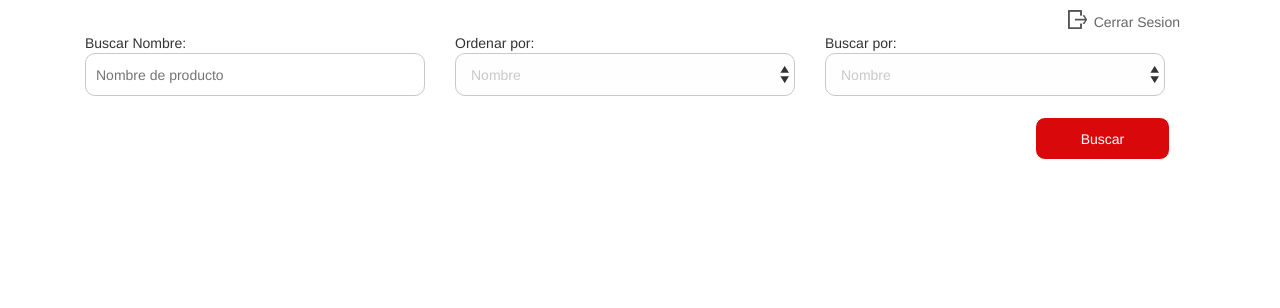
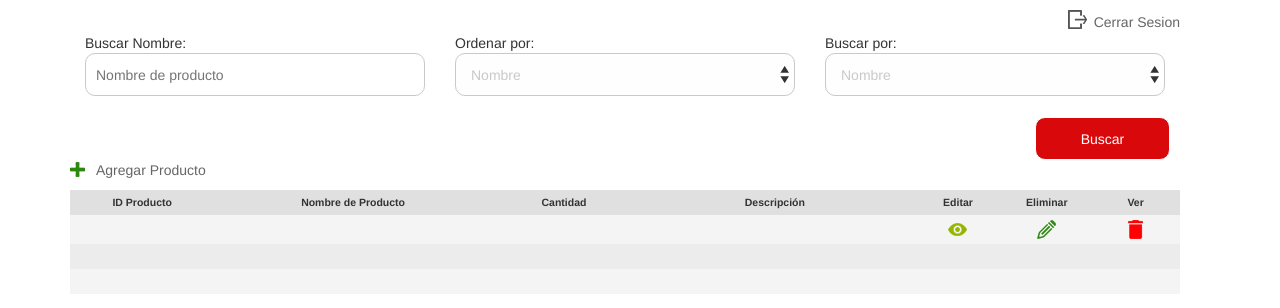
Before and after one commit to rigoCR/Supermercado, a PHP site: page / in a window 1280 px wide. Shown: the part 56-364 px from the top of the page. Run offline with PHP 8.4, Linux system fonts and the light colour scheme; some libraries are stand-ins or nearby versions.

Commit message:
Add Product

```diff
--- a/css/styles.css
+++ b/css/styles.css
@@ -23,12 +23,20 @@
 	margin: 14px 0px 0px 0px;
 }
 
+* a:hover{ color:#666; }
+
 .close-session{
 	background: url(../images/cerrar_sesion.gif) no-repeat top left;
 	padding: 2px 0px 1px 26px;
 	color: #666;
 	float: right;
 	margin-top: 10px;
+}
+
+.new-product{
+  background: url(../images/addProduct-icon.gif) no-repeat top left;
+  padding: 0px 0px 0px 26px;
+  color: #666;
 }
 
 .rounded {
@@ -82,9 +90,6 @@
 .form-busqueda button {
   width: 135px;
   height: 43px;
-  background-color: #d9090b;
-  border-color: #d9090b;
-  border: 1px solid;
   color: #fff;
   font-size: 1em;
   margin-top: 21px;
@@ -92,6 +97,76 @@
   margin-right: 10px;
 }
 
+.buscar{
+  background-color: #d9090b;
+  border-color: #d9090b;
+  border: 1px solid;
+}
+
+.guardar{
+  background-color: #2d8812;
+  border-color: #2d8812;
+  border: 1px solid;
+}
+
+table.results {
+  font-family: helvetica, arial;
+  font-size: 0.750em;
+  background-color: #ececec;
+  width: 100%;
+  margin-top: 10px;
+}
+/* line 199, ../sass/default.scss */
+table.results tr.head {
+  background-color: #e0e0e0;
+  font-weight: bold;
+  text-align: center;
+}
+
+table.results tr.head td, table.results tr td{
+  padding: 5px;
+}
+
+/* line 203, ../sass/default.scss */
+table.results tr:nth-child(even) {
+  background-color: #f4f4f4;
+}
+/* line 206, ../sass/default.scss */
+table.results a.see {
+  background: url(../images/ver-icon.png) no-repeat;
+  display: block;
+  text-indent: -9999px;
+  height: 19px;
+  width: 19px;
+  margin: 0 auto;
+}
+/* line 213, ../sass/default.scss */
+table.results a.edit {
+  background: url(../images/edit-icon.png) no-repeat;
+  display: block;
+  text-indent: -9999px;
+  height: 19px;
+  width: 19px;
+  margin: 0 auto;
+}
+/* line 220, ../sass/default.scss */
+table.results a.delete {
+  background: url(../images/delete-icon.png) no-repeat;
+  display: block;
+  text-indent: -9999px;
+  height: 19px;
+  width: 19px;
+  text-align: center;
+  cursor: pointer;
+  cursor: hand;
+  margin: 0 auto;
+}
+
+.add-product-form{
+  background: #FFF;
+  min-height: 400px;
+}
+
 @media (max-width: 549px) {
   .title p{
     font-size: 14px;
--- a/index.html
+++ b/index.html
@@ -5,6 +5,8 @@
 <link rel="stylesheet" type="text/css" href="css/bootstrap-theme.css">
 <link rel="stylesheet" type="text/css" href="css/bootstrap.css">
 <link rel="stylesheet" type="text/css" href="css/styles.css">
+<script src="//code.jquery.com/jquery-1.11.2.min.js"></script>
+<script type="text/javascript" src="js/bootstrap.min.js"></script>
 </head>
 
 <body>
@@ -51,7 +53,107 @@
 				<button class="rounded buscar" type='submit'>Buscar</button>
 			</form>
 	</div>
+	<div class="col-xs-12 row menu">
+		<a href="#" class="new-product" data-toggle="modal" data-target="#Add-Product-Form">Agregar Producto</a>
+	</div>
+	<div class="col-xs-12 row">
+	<table class="results" border="0" cellspacing="0" cellpadding="0">
+  <tr class="head">
+    <td width="13%">ID Producto</td>
+    <td width="25%">Nombre de Producto</td>
+    <td width="13%">Cantidad</td>
+    <td width="25%">Descripci&oacute;n</td>
+    <td width="8%">Editar</td>
+    <td width="8%">Eliminar</td>
+    <td width="8%">Ver</td>
+  </tr>
+  <tr>
+    <td>&nbsp;</td>
+    <td>&nbsp;</td>
+    <td>&nbsp;</td>
+    <td>&nbsp;</td>
+    <td><a class="see" href="ver-persona.php?id=<?php echo $row['ID']; ?>">Ver</a></td>
+    <td><a class="edit" href="editar-persona.php?id=<?php echo $row['ID']; ?>">update</a></td>
+    <td><a id="dialogSencillo" class="delete">delete</a></td>
+  </tr>
+  <tr>
+    <td>&nbsp;</td>
+    <td>&nbsp;</td>
+    <td>&nbsp;</td>
+    <td>&nbsp;</td>
+    <td>&nbsp;</td>
+    <td>&nbsp;</td>
+    <td>&nbsp;</td>
+  </tr>
+  <tr>
+    <td>&nbsp;</td>
+    <td>&nbsp;</td>
+    <td>&nbsp;</td>
+    <td>&nbsp;</td>
+    <td>&nbsp;</td>
+    <td>&nbsp;</td>
+    <td>&nbsp;</td>
+  </tr>
+</table>
 </div>
+</div>
+
+<div class="modal fade" id="Add-Product-Form" tabindex="-1" role="dialog" aria-labelledby="myModalLabel" aria-hidden="true">
+  <div class="modal-dialog">
+    <div class="modal-content">
+      <div class="modal-header">
+        <button type="button" class="close" data-dismiss="modal" aria-label="Close"><span aria-hidden="true">&times;</span></button>
+        <h4 class="modal-title" id="myModalLabel">Agregar un nuevo producto</h4>
+      </div>
+      <div class="modal-body row form-busqueda">
+        <form id="agregar-producto" name="buscar-producto" method="post" action="agregar-producto.php">
+
+	           	<div class="col-xs-12">
+	           		<label class="clearfix" for='nombre'>ID Producto:</label>
+						 <input class="clearfix rounded" type="text" name="id-producto" id="id-producto" placeholder="ID Producto" required/>
+	          	</div>
+
+	          	<div class="col-xs-12">
+	           		<label class="clearfix" for='nombre'>Nombre de Producto:</label>
+						 <input class="clearfix rounded" type="text" name="nombre" id="nombre" placeholder="Nombre de producto" required/>
+	          	</div>
+
+	          	<div class="col-xs-12">
+	           		<label class="clearfix" for='nombre'>Cantidad:</label>
+						 <input class="clearfix rounded" type="text" name="cantidad" id="cantidad" placeholder="Cantidad" required/>
+	          	</div>
+
+	          	<div class="col-xs-12">
+	           		<label class="clearfix" for='nombre'>Descripci&oacute;n:</label>
+						 <input class="clearfix rounded" type="text" name="descripcion" id="descripcion" placeholder="Descripci&oacute;n" required/>
+	          	</div>
+
+	           	<div class="col-xs-12">
+	           	<label class="clearfix" for='nombre'>Departamento:</label>
+	           	<div class="col-xs-12 select_join">
+	           	<select name="Ordenar" id="Ordenar">
+	           		<option value="NOMB">Carnicer&iacute;a</option>
+	           		<option value="ID">Abarrotes</option>
+	           		<option value="CANT">Verduler&iacute;a</option>
+	           	</select>
+	           </div>
+	           	</div>
+				<button class="rounded guardar" type='submit'>Agregar</button>
+			</form>
+      </div>
+    </div>
+  </div>
+</div>
+
+<script type="text/javascript">
+$(document).ready(function(){
+
+$('#myModal').on('shown.bs.modal', function () {
+    $('#myInput').focus()
+  })
+}
+
+</script>
 
 </body>
 
```
Also changed, not shown: images/addProduct-icon.gif (added), images/delete-icon.png (added), images/edit-icon.png (added), images/ver-icon.png (added).
